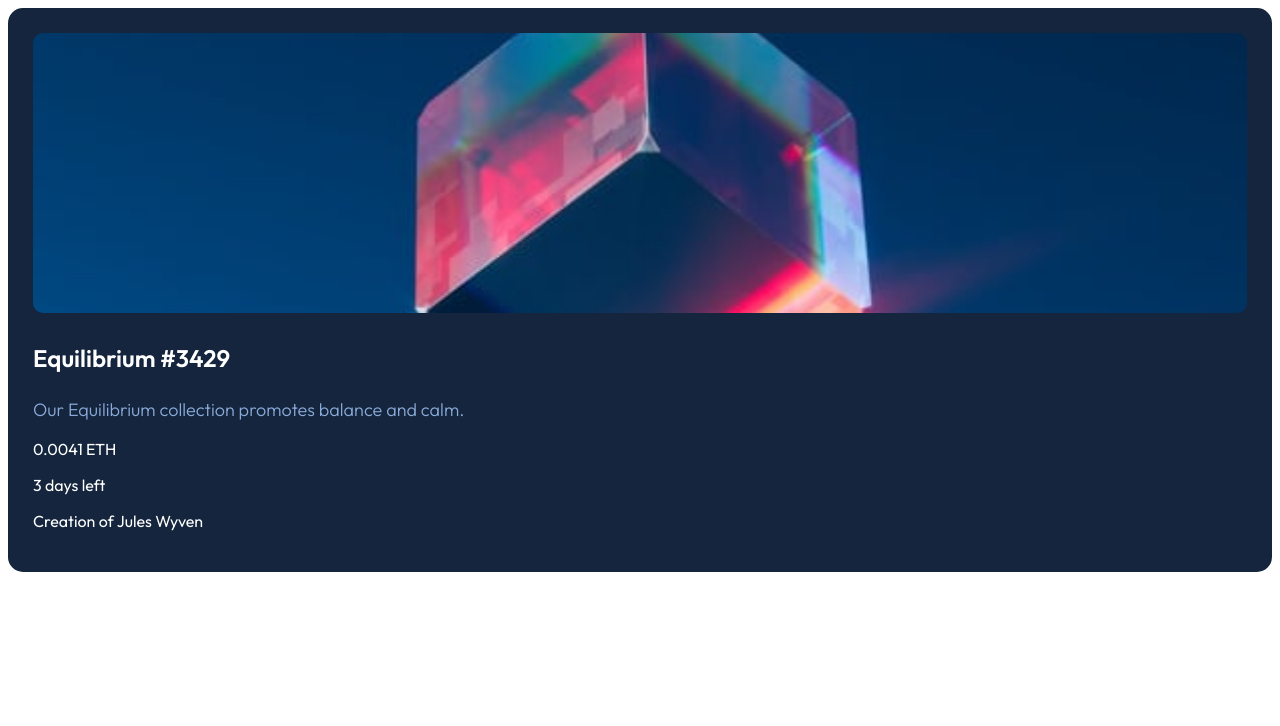
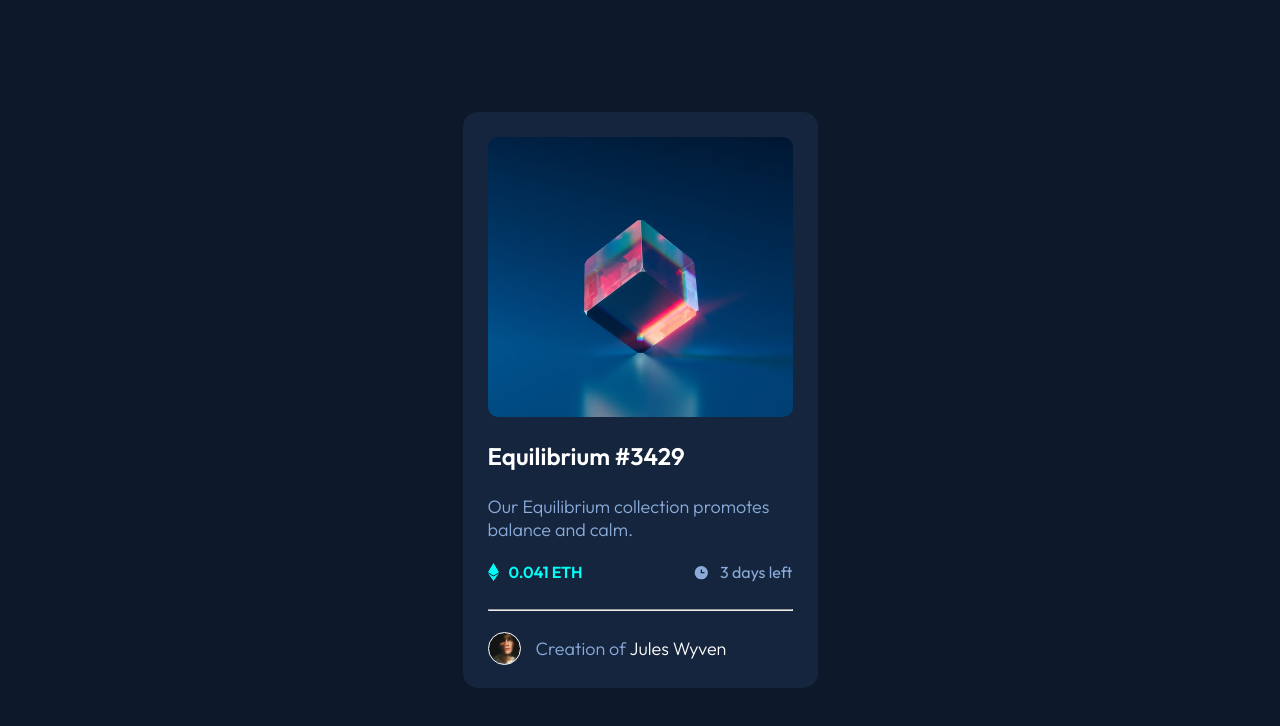
Before and after one commit to joacoguzmanz/nft-preview-card, a plain HTML site: page index.html in a window 1280 px wide. Drawn offline with Linux system fonts and the light colour scheme.

Commit message:
final cards styles

```diff
--- a/index.html
+++ b/index.html
@@ -13,20 +13,22 @@
 </head>
 
 <body>
+  <div class="container">
     <div class="card">
       <div class="card__image"></div>
       <div class="card__info">
         <h3 class="card__info-title">Equilibrium #3429</h3>
         <p class="card__info-body">Our Equilibrium collection promotes balance and calm.</p>
         <div class="card__meta">
-        <span class="card__meta-symbol"></span>
-        <p class="card__meta-price">0.0041 ETH</p>
+          <p class="card__meta-price">0.041 ETH</p>
           <p class="card__meta-days">3 days left</p>
         </div>
       </div>
+      <hr class="card__divider">
       <div class="card__author">
         <div class="card__author-image"></div>
-      <p class="card__author-name">Creation of Jules Wyven</p>
+        <p class="card__author-name">Creation of <span class="card__author-name-white">Jules Wyven</span></p>
+      </div>
     </div>
   </div>
 </body>
--- a/scss/_globals.scss
+++ b/scss/_globals.scss
@@ -1,3 +1,5 @@
+// Resets
+
 *,
 *::before,
 *::after {
--- a/scss/_styles.scss
+++ b/scss/_styles.scss
@@ -1,12 +1,24 @@
 body {
-  // background-color: $mainBg;
+  background-color: $mainBg;
   color: $white;
+}
+
+.container {
+  position: absolute;
+  top: 0;
+  bottom: 0;
+  right: 0;
+  left: 0;
+  display: flex;
+  justify-content: center;
+  align-items: center;
 }
 
 .card {
   background-color: $cardBg;
   border-radius: 15px;
-  padding: 25px;
+  padding: 25px 25px 10px 25px;
+  max-width: 355px;
 
   &__image {
     background-image: url(../images/image-equilibrium.jpg);
@@ -16,18 +28,39 @@ body {
     width: 100%;
     height: 280px;
     border-radius: 10px;
+
+    &::before {
+      content: url('../images/icon-view.svg');
+      cursor: pointer;
+      display: flex;
+      justify-content: center;
+      align-items: center;
+      height: 100%;
+      border-radius: 10px;
+      background-color: $cyanImage;
+      opacity: 0;
+      transition: opacity 0.3s ease-in-out;
+    }
+
+    &:hover::before {
+      opacity: 1;
+    }
   }
 
   &__info {
-    margin-top: 30px;
-
     &-title {
       font-size: $title;
       font-weight: $semibold;
+
+      &:hover {
+        cursor: pointer;
+        color: $cyan;
+        transition-duration: 0.3s;
+      }
     }
 
     &-body {
-      margin-top: 25px;
+      margin-bottom: 5px;
       color: $softBlue;
       font-weight: $light;
       font-size: $body;
@@ -35,8 +68,69 @@ body {
   }
 
   &__meta {
-    &-symbol {
-      background-image: url(../images/icon-ethereum.svg);
+    display: flex;
+    justify-content: space-between;
+
+    &-price {
+      color: $cyan;
+      font-weight: $semibold;
+
+      &::before {
+        content: url('../images/icon-ethereum.svg');
+        width: 10px;
+        height: 20px;
+        margin-right: 10px;
+        vertical-align: middle;
+      }
+    }
+
+    &-days {
+      color: $softBlue;
+
+      &::before {
+        content: url('../images/icon-clock.svg');
+        width: 10px;
+        height: 10px;
+        margin-right: 10px;
+        vertical-align: middle;
+      }
+    }
+  }
+
+  &__divider {
+    color: $line;
+  }
+
+  &__author {
+    display: flex;
+    gap: 15px;
+    align-items: center;
+    color: $softBlue;
+
+    &-image {
+      background-image: url(../images/image-avatar.png);
+      background-position: center center;
+      background-repeat: no-repeat;
+      background-size: cover;
+      width: 33px;
+      height: 33px;
+      border: 1px solid $white;
+      border-radius: 50%;
+    }
+
+    &-name {
+      font-size: $body;
+      font-weight: $light;
+
+      &-white {
+        color: $white;
+
+        &:hover {
+          cursor: pointer;
+          color: $cyan;
+          transition-duration: 0.3s;
+        }
+      }
     }
   }
 }
--- a/scss/_variables.scss
+++ b/scss/_variables.scss
@@ -6,6 +6,7 @@ $mainBg: hsl(217, 54%, 11%); // very dark blue
 $cardBg: hsl(216, 50%, 16%); // very dark blue
 $line: hsl(215, 32%, 27%); // very dark blue
 $white: hsl(0, 0%, 100%);
+$cyanImage: hsla(178, 100%, 50%, 0.4);
 
 // Fonts
 $title: 24px;
```
Also changed, not shown: css/all.min.css, images/screenshot.jpg (added), 1 other file. Lines whose indentation alone changed are shown as unchanged.
